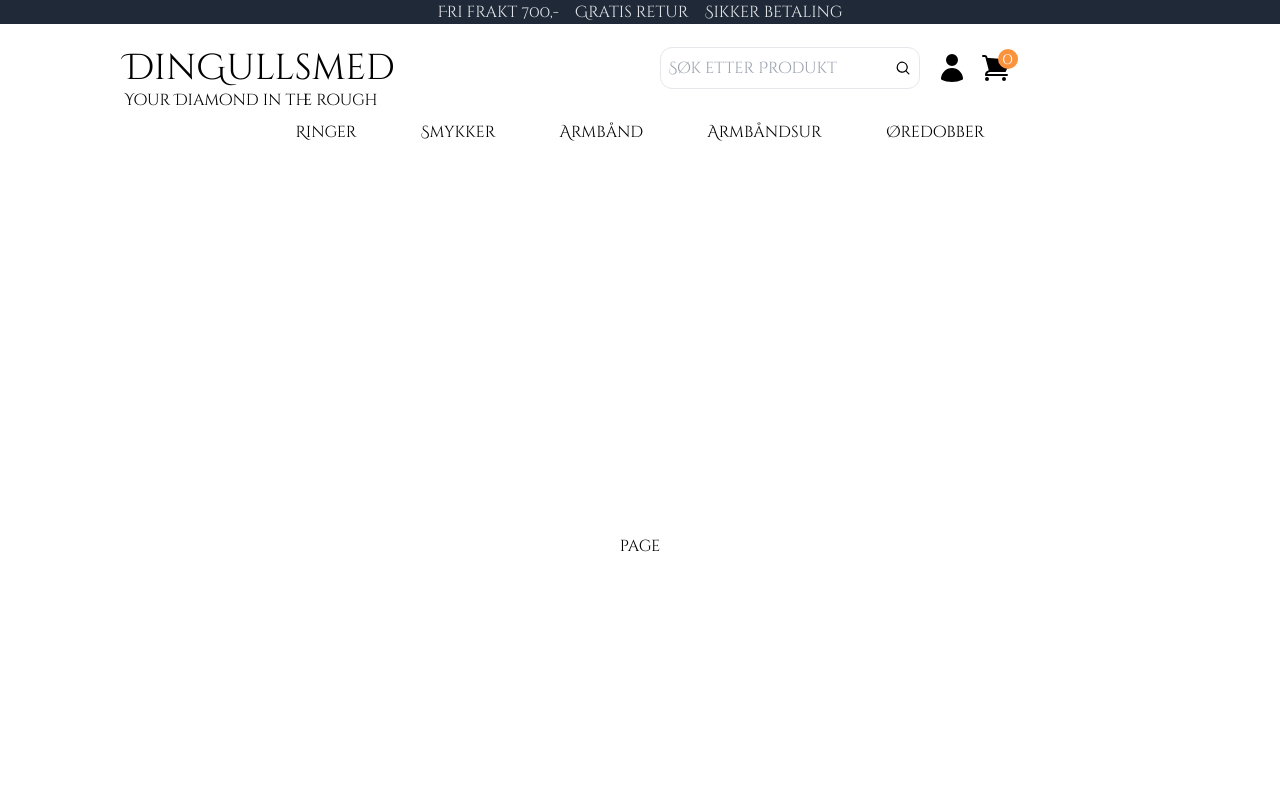
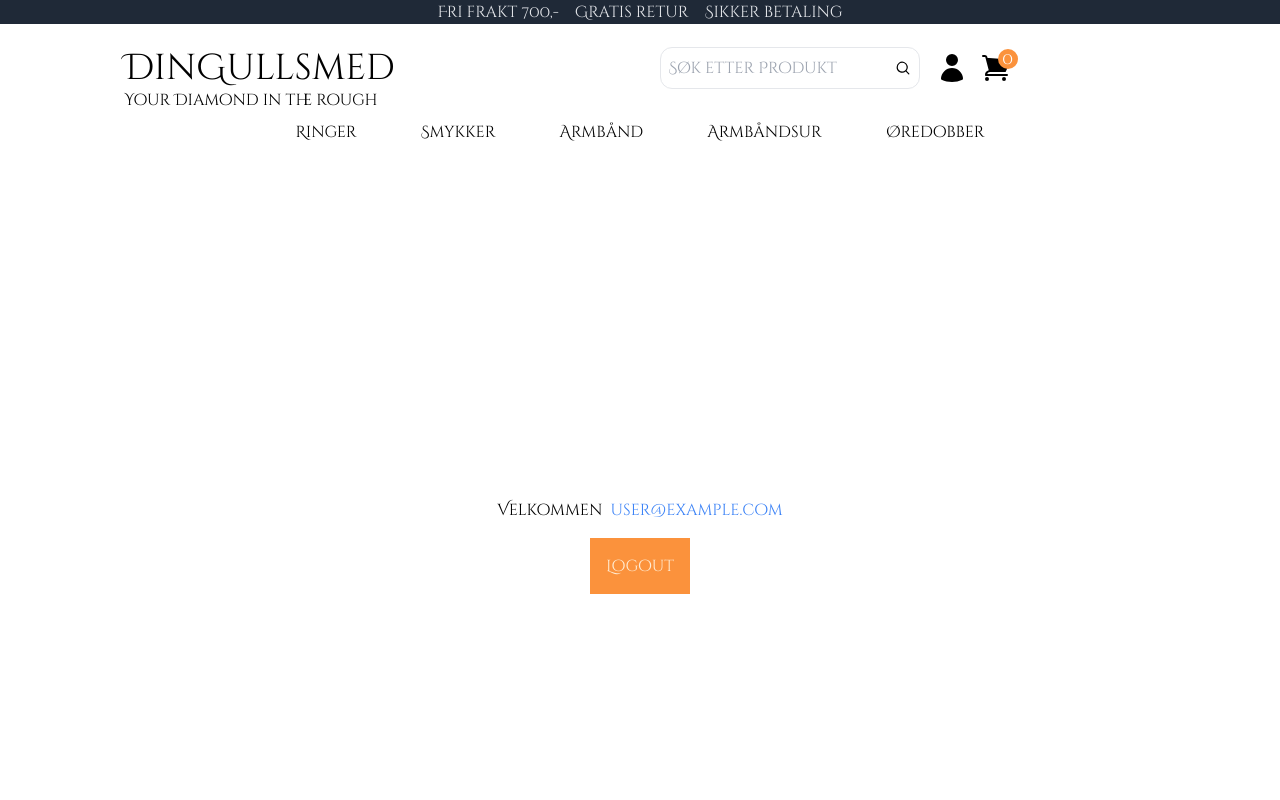
Before and after one commit to MartinPettersen/diamond-store, a Next.js app: page /userpage in a window 1280 px wide. Shown: the top 800 px of the page. Built offline with nearby package versions, Linux system fonts and the light colour scheme; no server answers; sample sign-in values are in the browser's storage.

Commit message:
add next-auth google

```diff
--- a/app/api/auth/[...nextauth]/options.ts
+++ b/app/api/auth/[...nextauth]/options.ts
@@ -1,4 +1,8 @@
 import GoogleProvider from "next-auth/providers/google";
+
+    type User = {
+      role: string
+    }
 
 export const options = {
     providers: [
@@ -19,13 +23,13 @@ export const options = {
         }),
     ],
     callbacks: {
-        async jwt({token, user}) {
+        async jwt({token, user}: any) {
             if (user) {
                 token.role = user.role
             }
             return token
         },
-        async session({session, token}) {
+        async session({session, token}: any) {
             if (session?.user) {
                 session.user.role = token.role
             }
--- a/app/userpage/page.tsx
+++ b/app/userpage/page.tsx
@@ -1,8 +1,22 @@
-'use client'
+import { getServerSession } from "next-auth"
+import { options } from "../api/auth/[...nextauth]/options"
+import { redirect } from "next/navigation"
+import Link from "next/link";
 
-const UserPage = () => {
+const UserPage = async () => {
+  const session = await getServerSession(options)
+
+  if(!session){
+    redirect("/api/auth/signin?callbackUrl=/userpage")
+  }
+
   return (
-    <div className="w-[100%] h-screen flex items-center justify-center">page</div>
+    <div className="w-[100%] h-screen flex items-center justify-center flex-col gap-4">
+      <div className="flex flex-row gap-2">Velkommen <div className="text-blue-500">{session?.user?.email}</div></div>
+      <div className="bg-orange-400 text-orange-100 p-4">
+      <Link href="/api/auth/signout?callbackUrl=/">Logout</Link>
+      </div>
+    </div>
   )
 }
 
--- a/components/header/Header.tsx
+++ b/components/header/Header.tsx
@@ -1,28 +1,11 @@
-import { UserIcon } from "@heroicons/react/24/solid";
-
-import type { RootState } from "../../app/globalRedux/store";
-import { useSelector, useDispatch } from "react-redux";
-import { categoriHandler } from "@/app/globalRedux/Features/filters/filterSlice";
-
-import Link from "next/link";
-import SearchButton from "./SearchButton";
-import { ShoppingCartIcon } from "@heroicons/react/24/outline";
-
-import { useRouter } from "next/navigation";
 import TopHeader from "./TopHeader";
-import { useEffect, useState } from "react";
-import translator from "@/utils/translate";
-
-import { getServerSession } from "next-auth";
-import { options } from "@/app/api/auth/[...nextauth]/options";
 import SearchFunction from "./SearchFunction";
 import ShoppingCartButton from "./ShoppingCartButton";
 import Logo from "./Logo";
 import CategoryNavBar from "./CategoryNavBar";
+import UserButton from "./UserButton";
 
-const Header = async() => {
-  const session = await getServerSession(options)
-
+const Header = async () => {
   return (
     <header className="flex flex-col items-center  ">
       <TopHeader />
@@ -32,7 +15,7 @@ const Header = async() => {
           <SearchFunction />
           <div className="flex felx-1 gap-3">
             <div>
-              <UserIcon className="h-8 w-8" />
+              <UserButton />
             </div>
             <div>
               <ShoppingCartButton />
--- /dev/null
+++ b/components/header/UserButton.tsx
@@ -0,0 +1,13 @@
+import React from "react";
+import Link from "next/link";
+import { UserIcon } from "@heroicons/react/24/solid";
+
+const UserButton = () => {
+  return (
+    <Link href="/userpage" className="flex items-center">
+      <UserIcon className="h-8 w-8" />
+    </Link>
+  );
+};
+
+export default UserButton;
```
